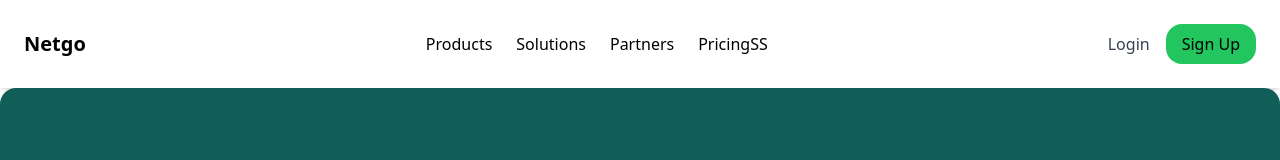
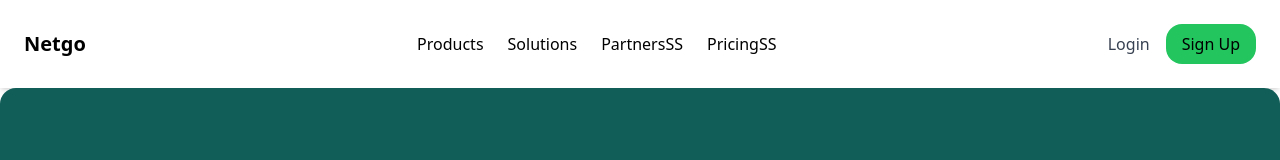
Before and after one commit to mohamedbatri-6/mohamed-batri, a Next.js app: page / in a window 1280 px wide. Shown: the top 160 px of the page. Built offline with nearby package versions, Linux system fonts and the light colour scheme.

Commit message:
teste des permissions

```diff
--- a/src/component/Header.js
+++ b/src/component/Header.js
@@ -7,7 +7,7 @@ export default function Header() {
       <ul className="flex space-x-6">
         <li><Link href="">Products</Link></li>
         <li><Link href="">Solutions</Link></li>
-        <li><Link href="">Partners</Link></li>
+        <li><Link href="">PartnersSS</Link></li>
         <li><Link href="">PricingSS</Link></li>
       </ul>
       <div className="space-x-4">
```
